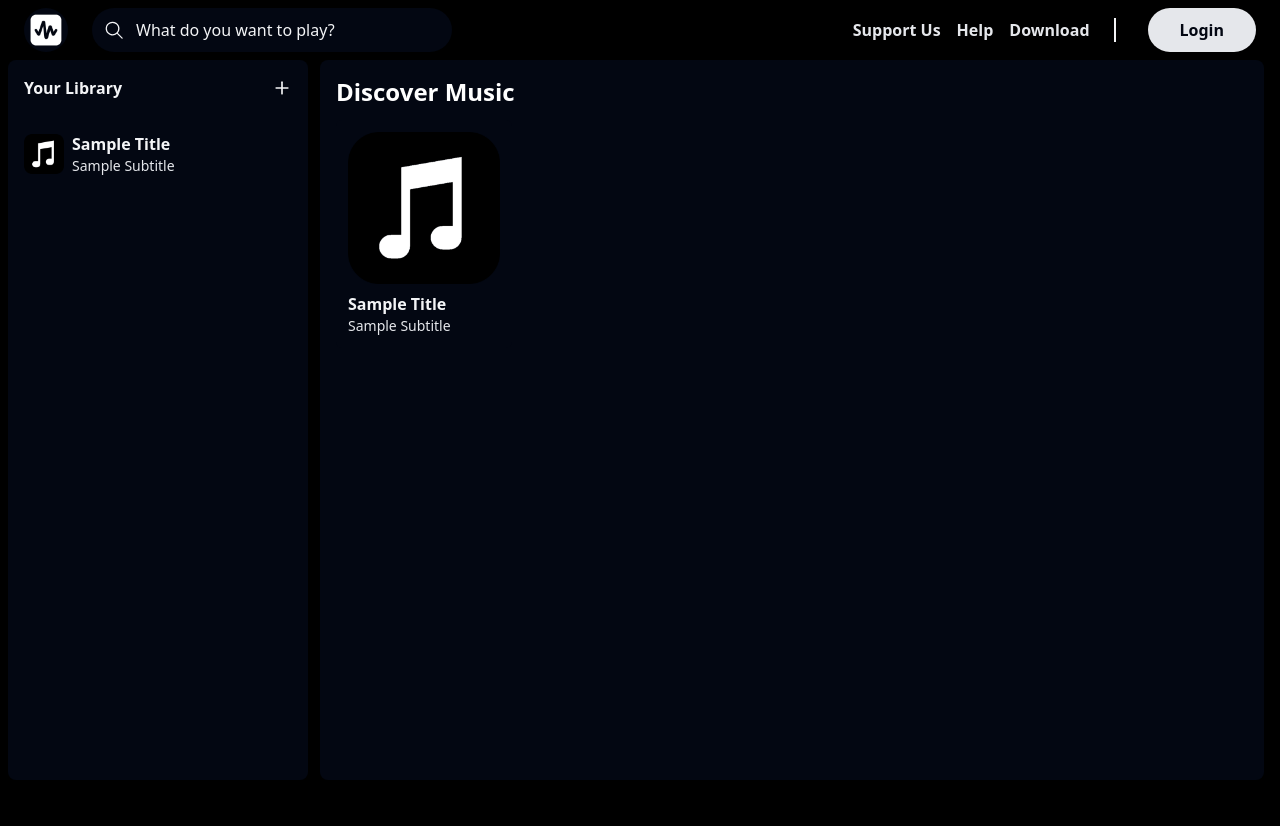
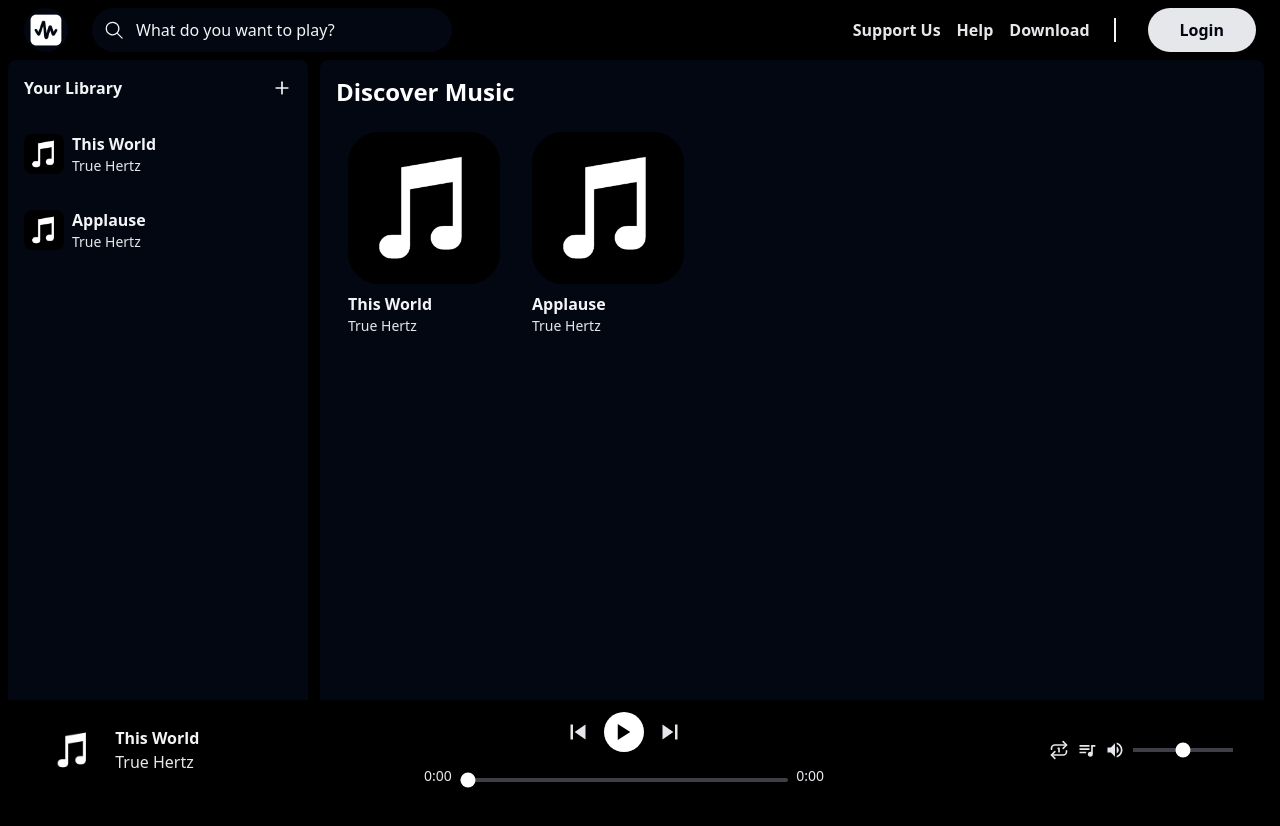
Before and after one commit to babelianrr/ways-music, a Next.js app: page / in a window 1280 px wide. Shown: the top 826 px of the page. Built offline with nearby package versions, Linux system fonts and the light colour scheme.

Commit message:
:sparkles: music player (#6)

```diff
--- a/src/app/components/MusicList.tsx
+++ b/src/app/components/MusicList.tsx
@@ -2,13 +2,31 @@ import Image from "next/image";
 import { IoMdPlay } from "react-icons/io";
 
 export default function MusicList() {
+    const music = [
+        {
+            id: 1,
+            title: "This World",
+            artist: "True Hertz",
+        },
+        {
+            id: 2,
+            title: "Applause",
+            artist: "True Hertz",
+        },
+    ];
+
     return (
         <div className="min-h-[90vh] bg-gray-950 my-15 p-4 lg:ml-80 rounded-lg mx-4">
             <h2 className="text-2xl text-white mb-3 font-semibold">
                 Discover Music
             </h2>
-            <div className="grid gap-2 grod-cols-2 md:grid-cols-3 lg:grid-cols-4 xl:grid-cols-5">
-                <div className="relative bg-gray-950 p-3 cursor-pointer rounded-md hover:bg-gray-900 group">
+            <div className="grid gap-2 grid-cols-1 sm:grid-cols-2 md:grid-cols-3 lg:grid-cols-4 xl:grid-cols-5">
+                {music.map((v, k) => {
+                    return (
+                        <div
+                            className="relative bg-gray-950 p-3 cursor-pointer rounded-md hover:bg-gray-900 group"
+                            key={k}
+                        >
                             <button className="bg-white w-12 h-12 rounded-full grid place-items-center absolute bottom-8 opacity-0 right-5 group-hover:opacity-100 group-hover:bottom-18 transition-all duration-300 ease-in-out cursor-pointer">
                                 <IoMdPlay />
                             </button>
@@ -21,11 +39,15 @@ export default function MusicList() {
                             />
                             <div className="mt-2">
                                 <p className="text-gray-100 font-semibold">
-                            Sample Title
+                                    {v.title}
                                 </p>
-                        <p className="text-gray-200 text-sm">Sample Subtitle</p>
+                                <p className="text-gray-200 text-sm">
+                                    {v.artist}
+                                </p>
                             </div>
                         </div>
+                    );
+                })}
             </div>
         </div>
     );
--- /dev/null
+++ b/src/app/components/MusicPlayer.tsx
@@ -0,0 +1,177 @@
+"use client";
+import Image from "next/image";
+import React, { useEffect, useRef, useState } from "react";
+import {
+    IoMdPause,
+    IoMdPlay,
+    IoMdSkipBackward,
+    IoMdSkipForward,
+    IoMdVolumeHigh,
+    IoMdVolumeOff,
+} from "react-icons/io";
+import { LuRepeat1 } from "react-icons/lu";
+import { MdOutlineQueueMusic } from "react-icons/md";
+
+export default function MusicPlayer() {
+    const audioRef = useRef<HTMLAudioElement | null>(null);
+    const [isPlaying, setIsPlaying] = useState(false);
+    const [volume, setVolume] = useState(50);
+    const [currentTime, setCurrentTime] = useState(0);
+    const [duration, setDuration] = useState(0);
+    const [previousVolume, setPreviousVolume] = useState(0);
+
+    const togglePlayButton = () => {
+        if (!audioRef.current) return;
+
+        if (isPlaying) {
+            audioRef.current.pause();
+        } else {
+            audioRef.current.play();
+        }
+        setIsPlaying(!isPlaying);
+    };
+
+    const formatTime = (time: number) => {
+        const minutes = Math.floor(time / 60).toString();
+        const seconds = Math.floor(time % 60)
+            .toString()
+            .padStart(2, "0");
+
+        return `${minutes}:${seconds}`;
+    };
+
+    const handleSeek = (e: React.ChangeEvent<HTMLInputElement>) => {
+        const newTime = parseFloat(e.target.value);
+
+        if (audioRef.current) {
+            audioRef.current.currentTime = newTime;
+            setCurrentTime(newTime);
+        }
+    };
+
+    const handleVolume = (e: React.ChangeEvent<HTMLInputElement>) => {
+        const vol = parseInt(e.target.value);
+        setVolume(vol);
+
+        if (audioRef.current) {
+            audioRef.current.volume = vol / 100;
+        }
+    };
+
+    const toggleMute = () => {
+        if (volume === 0) {
+            setVolume(previousVolume);
+
+            if (audioRef.current) {
+                audioRef.current.volume = previousVolume / 100;
+            }
+        } else {
+            setPreviousVolume(volume);
+            setVolume(0);
+
+            if (audioRef.current) {
+                audioRef.current.volume = 0;
+            }
+        }
+    };
+
+    useEffect(() => {
+        const audio = audioRef.current;
+        if (!audio) return;
+
+        const updateTime = () => {
+            setCurrentTime(audio.currentTime);
+            setDuration(audio.duration | 0);
+        };
+
+        audio.addEventListener("timeupdate", updateTime);
+        audio.addEventListener("loadedmetadata", updateTime);
+    }, []);
+
+    useEffect(() => {
+        if (audioRef.current) {
+            audioRef.current.volume = volume / 100;
+        }
+    }, [volume]);
+
+    return (
+        <div className="fixed bottom-0 left-0 w-full bg-black text-gray-100 px-4 py-3 shadow-md z-50">
+            <audio src="/audio/audio.mp3" ref={audioRef}></audio>
+            <div className="max-w-8xl w-[95%] mx-auto flex items-center justify-between">
+                <div className="flex gap-4 items-center">
+                    <Image
+                        src="/images/cover.png"
+                        alt="cover"
+                        width={500}
+                        height={500}
+                        className="w-13 h-13 object-cover rounded-md"
+                    />
+                    <div className="">
+                        <p className="text-gray-100 font-semibold">
+                            {"This World"}
+                        </p>
+                        <p className="text-gray-200 font-normal">
+                            {"True Hertz"}
+                        </p>
+                    </div>
+                </div>
+                <div className="max-w-[400px] w-full flex items-center flex-col gap-3">
+                    <div className="flex gap-4">
+                        <button className="text-xl text-gray-200">
+                            <IoMdSkipBackward />
+                        </button>
+                        <button
+                            className="bg-white text-xl text-black w-10 h-10 rounded-full grid place-items-center cursor-pointer"
+                            onClick={togglePlayButton}
+                        >
+                            {isPlaying ? <IoMdPause /> : <IoMdPlay />}
+                        </button>
+                        <button className="text-xl text-gray-200">
+                            <IoMdSkipForward />
+                        </button>
+                    </div>
+                    <div className="w-full flex justify-center items-center gap-2">
+                        <span className="text-gray-200 font-normal text-sm">
+                            {formatTime(currentTime)}
+                        </span>
+                        <div className="w-full">
+                            <input
+                                className="w-full outline-none h-1 bg-zinc-700 rounded-md appearance-none accent-white"
+                                max={duration}
+                                min="0"
+                                onChange={(e) => handleSeek(e)}
+                                type="range"
+                                value={currentTime}
+                            />
+                        </div>
+                        <span className="text-gray-200 font-normal text-sm">
+                            {formatTime(duration)}
+                        </span>
+                    </div>
+                </div>
+                <div className="flex items-center gap-2">
+                    <button className="text-gray-200 text-xl cursor-pointer">
+                        <LuRepeat1 />
+                    </button>
+                    <button className="text-gray-200 text-xl cursor-pointer">
+                        <MdOutlineQueueMusic />
+                    </button>
+                    <button
+                        className="text-gray-200 text-xl cursor-pointer"
+                        onClick={toggleMute}
+                    >
+                        {volume === 0 ? <IoMdVolumeOff /> : <IoMdVolumeHigh />}
+                    </button>
+                    <input
+                        className="w-[100px] outline-none h-1 bg-zinc-700 accent-white appearance-none"
+                        min="0"
+                        max="100"
+                        onChange={(e) => handleVolume(e)}
+                        type="range"
+                        value={volume}
+                    />
+                </div>
+            </div>
+        </div>
+    );
+}
--- a/src/app/components/Sidebar.tsx
+++ b/src/app/components/Sidebar.tsx
@@ -8,6 +8,18 @@ import { MdOutlineLibraryMusic } from "react-icons/md";
 
 export default function Sidebar() {
     const [sidebarOpen, setSidebarOpen] = useState(false);
+    const music = [
+        {
+            id: 1,
+            title: "This World",
+            artist: "True Hertz",
+        },
+        {
+            id: 2,
+            title: "Applause",
+            artist: "True Hertz",
+        },
+    ];
 
     function toggleSidebar() {
         setSidebarOpen(!sidebarOpen);
@@ -19,13 +31,18 @@ export default function Sidebar() {
                 className={`fixed left-2 top-15 bg-gray-950 w-75 rounded-lg h-[90vh] p-2 overflow-y-auto -translate-x-full ${sidebarOpen ? "translate-x-0" : ""} transition-transform duration-500 lg:translate-x-0`}
             >
                 <div className="flex justify-between text-gray-100 items-center p-2 mb-4">
-                    <h2 className="font-bold">Your Library</h2>
+                    <h2 className="font-bold">{"Your Library"}</h2>
                     <Link href="upload">
                         <LuPlus size={20} />
                     </Link>
                 </div>
                 <div className="">
-                    <div className="flex relative gap-2 items-center cursor-pointer mb-4 p-2 rounded-lg hover:bg-gray-800 group">
+                    {music.map((v, k) => {
+                        return (
+                            <div
+                                className="flex relative gap-2 items-center cursor-pointer mb-4 p-2 rounded-lg hover:bg-gray-800 group"
+                                key={k}
+                            >
                                 <button className="text-gray-200 absolute right-2 top-1/2 -translate-y-1/2 cursor-pointer hidden group-hover:block">
                                     <FaTrash />
                                 </button>
@@ -41,18 +58,22 @@ export default function Sidebar() {
                                         href="https://www.flaticon.com/free-icons/music"
                                         title="music icons"
                                     >
-                                Music icons created by Freepik - Flaticon
+                                        {
+                                            "Music icons created by Freepik - Flaticon"
+                                        }
                                     </Link>
                                 </p>
                                 <div className="">
                                     <p className="text-gray-100 font-semibold">
-                                Sample Title
+                                        {v.title}
                                     </p>
                                     <p className="text-gray-200 text-sm">
-                                Sample Subtitle
+                                        {v.artist}
                                     </p>
                                 </div>
                             </div>
+                        );
+                    })}
                 </div>
             </aside>
 
--- a/src/app/page.tsx
+++ b/src/app/page.tsx
@@ -1,4 +1,5 @@
 import MusicList from "./components/MusicList";
+import MusicPlayer from "./components/MusicPlayer";
 import Navbar from "./components/Navbar";
 import Sidebar from "./components/Sidebar";
 
@@ -9,6 +10,7 @@ export default function Home() {
             <main>
                 <Sidebar />
                 <MusicList />
+                <MusicPlayer />
             </main>
         </div>
     );
```
Also changed, not shown: 1 other file (tests, documents, lock files or other folders). Lines whose indentation alone changed are shown as unchanged.
